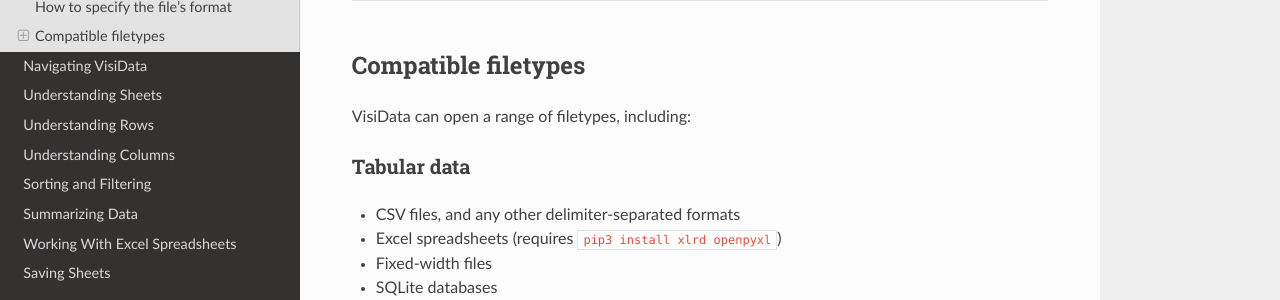
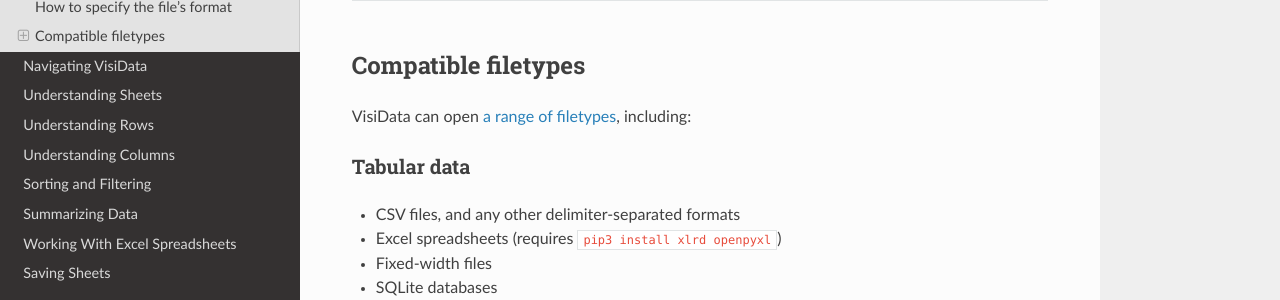
Before and after one commit to jsvine/intro-to-visidata, a Sphinx documentation site: the page built from docs/basics/opening-files.rst, in a window 1280 px wide and 900 px high, scrolled down 1400 px. Shown: the part 151-451 px from the top of the window. Built offline with Sphinx 7.4.7 and the Read the Docs theme 2.0.0, drawn with Linux system fonts in a browser that asks for light colours; part of the change alters nothing that is shown.

```diff
--- a/docs/basics/opening-files.rst
+++ b/docs/basics/opening-files.rst
@@ -63,7 +63,7 @@ You can also use the shorter ``-f`` flag:
 Compatible filetypes
 --------------------
 
-VisiData can open a range of filetypes, including:
+VisiData can open `a range of filetypes <https://www.visidata.org/formats/>`_, including:
 
 Tabular data
 ^^^^^^^^^^^^
@@ -107,4 +107,4 @@ Misc.
 - Website URLs (downloads the HTML, and then looks for ``<table>`` tags; requires ``pip3 install lxml``)
 - `.rec files <https://www.gnu.org/software/recutils/>`_
 - .pcap files (requires ``pip3 install dpkt dnslib``)
-- ... `and more  <https://github.com/saulpw/visidata/tree/stable/visidata/loaders>`_
+- ... `and more <https://www.visidata.org/formats/>`_
```
